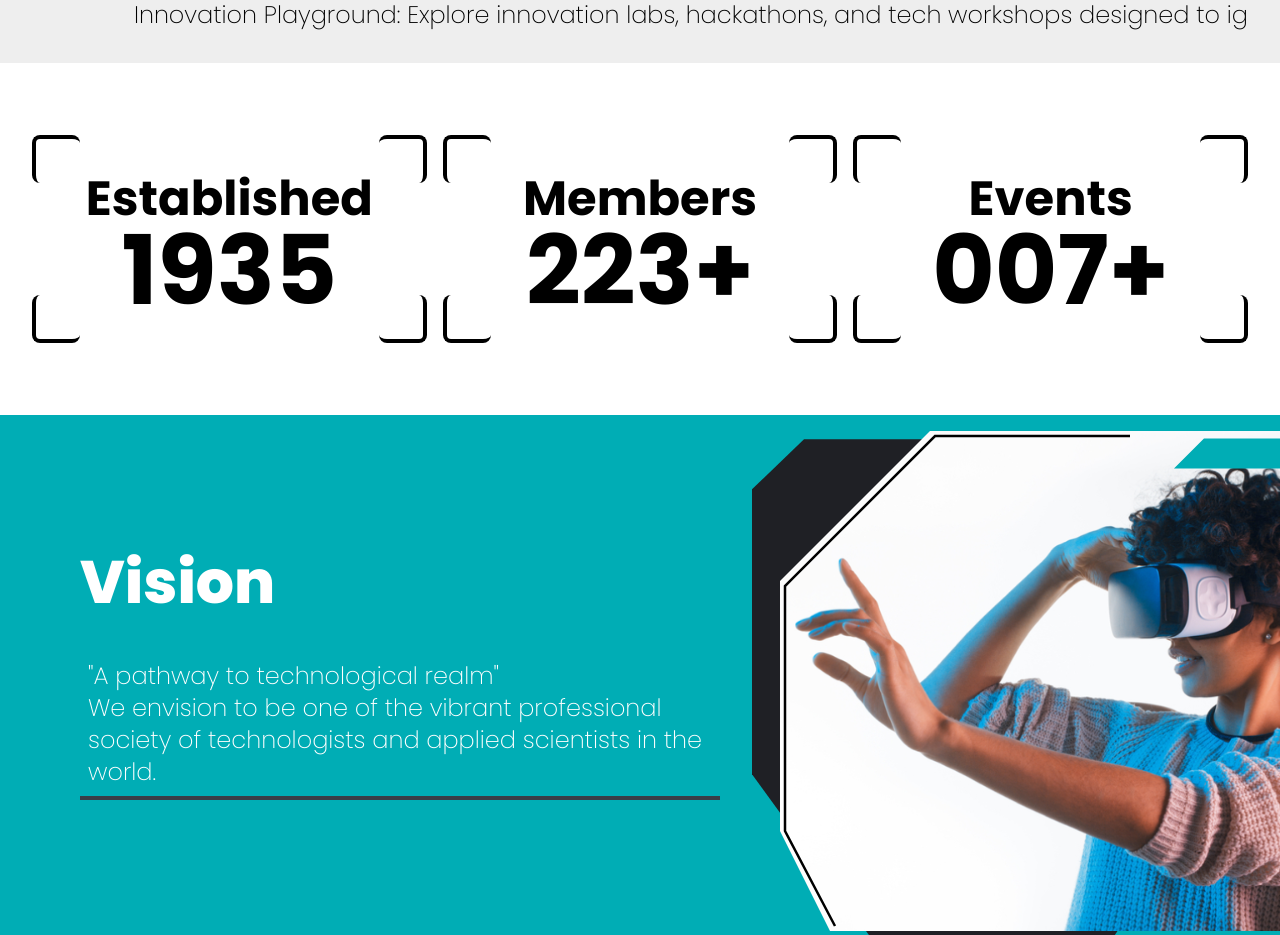
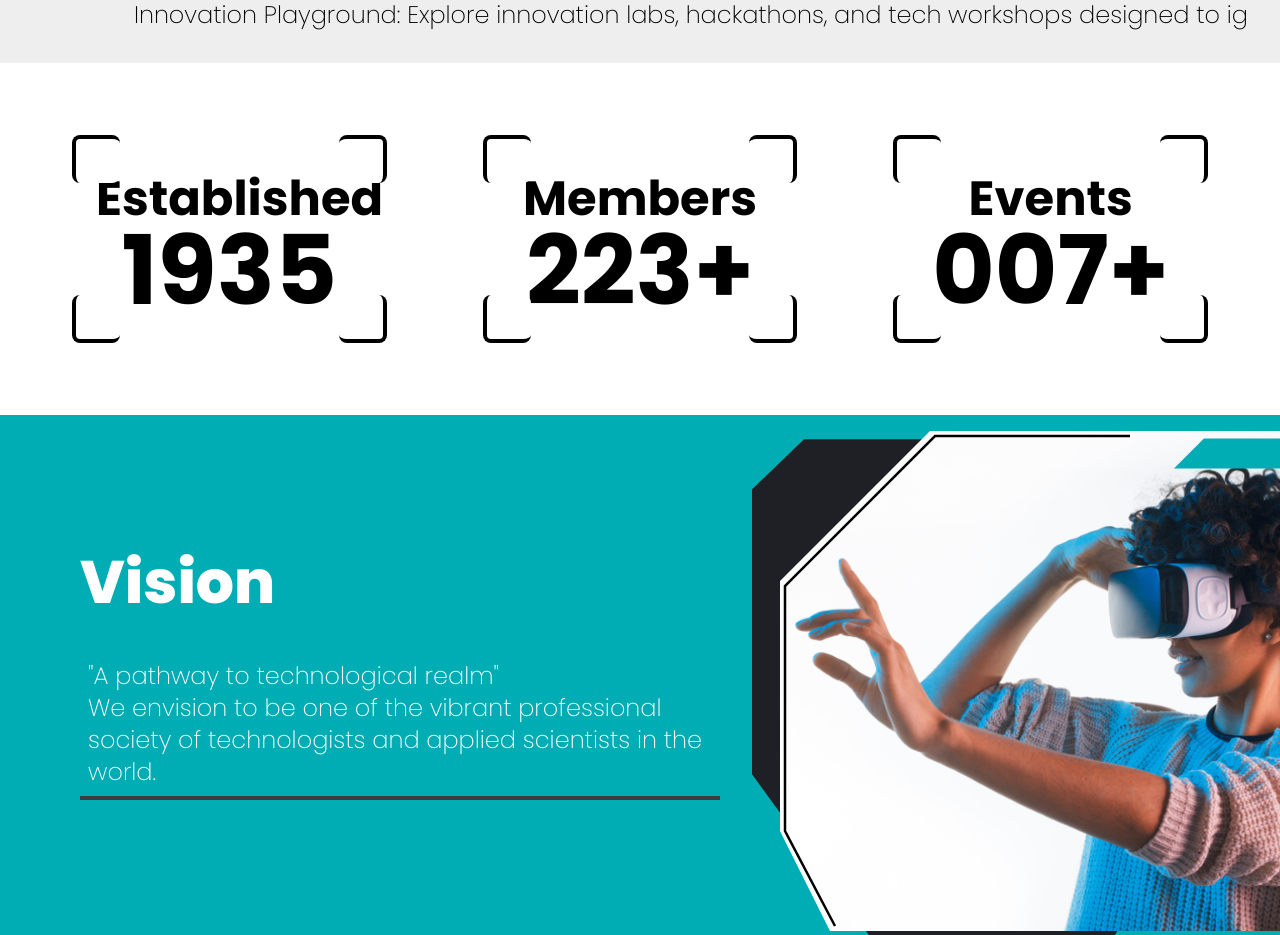
Before and after one commit to agastus047/iei-cse-tkmce, a Next.js app: page / in a window 1280 px wide. Shown: the part 1200-2135 px from the top of the page. Built offline with nearby package versions, Linux system fonts and the light colour scheme.

Commit message:
increased border card padding

```diff
--- a/src/components/Details.jsx
+++ b/src/components/Details.jsx
@@ -4,7 +4,7 @@ function Details() {
   return (
     <div className="bg-white p-4 md:p-8">
       <div className="grid mt-10 mb-10 grid-cols-1 md:grid-cols-3 gap-4">
-        <div className="relative bg-white p-4 md:p-6 text-center rounded-lg">
+        <div className="ml-10 mr-10 relative bg-white p-4 md:p-6 text-center rounded-lg">
           <div className="absolute top-0 left-0 w-12 h-12 bg-white border-t-4 border-l-4 border-black rounded-lg"></div>
           <div className="absolute top-0 right-0 w-12 h-12 bg-white border-t-4 border-r-4 border-black rounded-lg"></div>
           <div className="absolute bottom-0 left-0 w-12 h-12 bg-white border-b-4 border-l-4 border-black rounded-lg"></div>
@@ -13,7 +13,7 @@ function Details() {
           <h2 className='text-2xl md:text-8xl font-Poppins font-bold'>1935</h2>
         </div>
 
-        <div className="relative bg-white p-4 md:p-6 text-center mt-4 md:mt-0 rounded-lg">
+        <div className="ml-10 mr-10 relative bg-white p-4 md:p-6 text-center mt-4 md:mt-0 rounded-lg">
           <div className="absolute top-0 left-0 w-12 h-12 bg-white border-t-4 border-l-4 border-black rounded-lg"></div>
           <div className="absolute top-0 right-0 w-12 h-12 bg-white border-t-4 border-r-4 border-black rounded-lg"></div>
           <div className="absolute bottom-0 left-0 w-12 h-12 bg-white border-b-4 border-l-4 border-black rounded-lg"></div>
@@ -22,7 +22,7 @@ function Details() {
           <h2 className='text-2xl md:text-8xl font-Poppins font-bold'>223+</h2>
         </div>
 
-        <div className="relative bg-white p-4 md:p-6 text-center mt-4 md:mt-0 rounded-lg">
+        <div className="ml-10 mr-10 relative bg-white p-4 md:p-6 text-center mt-4 md:mt-0 rounded-lg">
           <div className="absolute top-0 left-0 w-12 h-12 bg-white border-t-4 border-l-4 border-black rounded-lg"></div>
           <div className="absolute top-0 right-0 w-12 h-12 bg-white border-t-4 border-r-4 border-black rounded-lg"></div>
           <div className="absolute bottom-0 left-0 w-12 h-12 bg-white border-b-4 border-l-4 border-black rounded-lg"></div>
```
